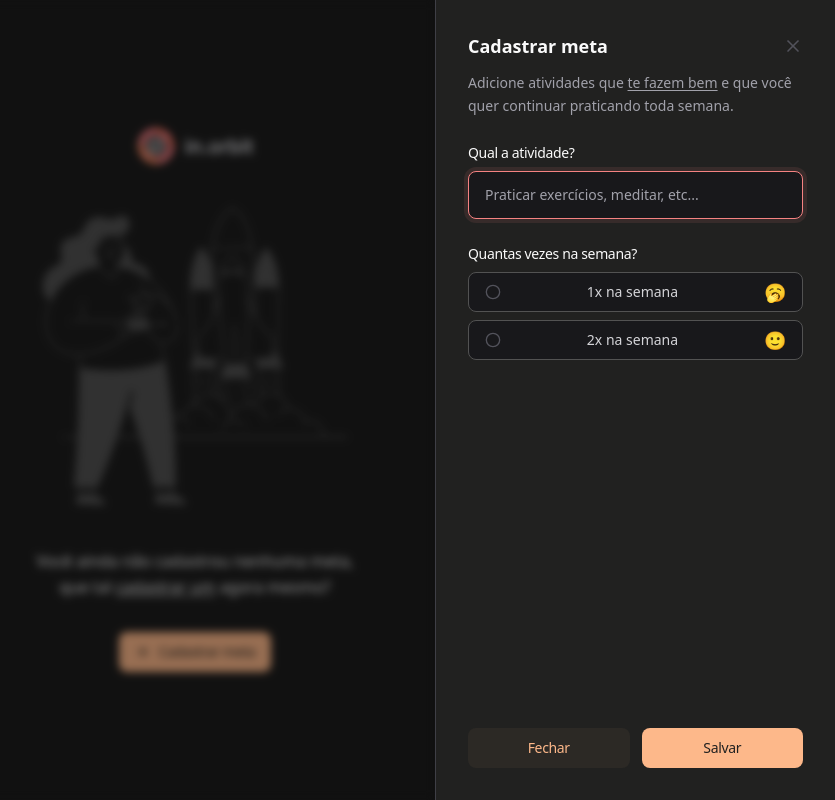
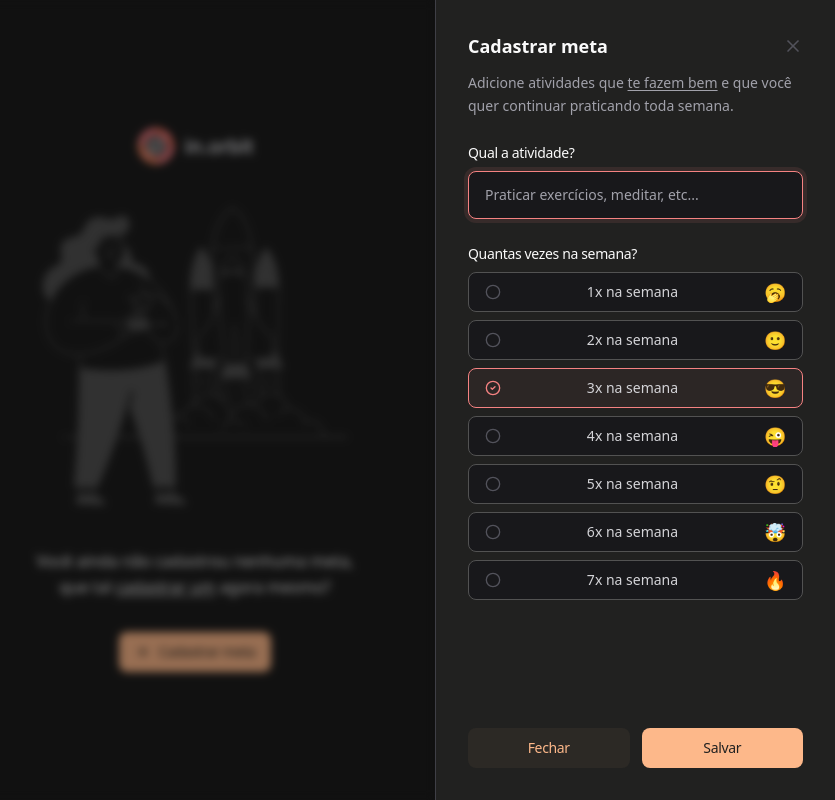
Before and after one commit to MarlonVictor/myOrbit, a React (Vite) app in the folder web/: page / in a window 1280 px wide. Both pictures are taken after a click on the button "Cadastrar meta". Shown: the whole page, without its empty margins (445-1280 px from the left). Built offline with nearby package versions, Linux system fonts and the light colour scheme; no server answers.

Commit message:
feat: implementando formulário de criação de novas metas

```diff
--- a/web/package.json
+++ b/web/package.json
@@ -10,6 +10,7 @@
     "preview": "vite preview"
   },
   "dependencies": {
+    "@hookform/resolvers": "^3.9.0",
     "@radix-ui/react-dialog": "^1.1.1",
     "@radix-ui/react-progress": "^1.1.0",
     "@radix-ui/react-radio-group": "^1.2.0",
@@ -18,8 +19,10 @@
     "lucide-react": "^0.441.0",
     "react": "^18.3.1",
     "react-dom": "^18.3.1",
+    "react-hook-form": "^7.53.0",
     "tailwind-merge": "^2.5.2",
-    "tailwind-variants": "^0.2.1"
+    "tailwind-variants": "^0.2.1",
+    "zod": "^3.23.8"
   },
   "devDependencies": {
     "@eslint/js": "^9.9.0",
--- a/web/src/components/create-goal.tsx
+++ b/web/src/components/create-goal.tsx
@@ -1,4 +1,8 @@
 import { X } from 'lucide-react'
+import { Controller, useForm } from 'react-hook-form'
+import { zodResolver } from '@hookform/resolvers/zod'
+import { z } from 'zod'
+
 import { Button } from './ui/button'
 import {
   DialogClose,
@@ -13,8 +17,43 @@
   RadioGroupIndicator,
   RadioGroupItem,
 } from './ui/radio-group'
+import { createGoals } from '../http/create-goal'
+import { useQueryClient } from '@tanstack/react-query'
+
+const createGoalSchema = z.object({
+  title: z.string().min(1, 'Informe a atividade que deseja praticar'),
+  desiredWeeklyFrequency: z.coerce.number().min(1).max(7),
+})
+
+type CreateGoalSchema = z.infer<typeof createGoalSchema>
 
 export function CreateGoal() {
+  const queryClient = useQueryClient()
+
+  const desiredWeeklyFrequencyIcon = ['🥱', '🙂', '😎', '😜', '🤨', '🤯', '🔥']
+
+  const {
+    register,
+    control,
+    handleSubmit,
+    formState: { errors },
+    reset,
+  } = useForm<CreateGoalSchema>({
+    resolver: zodResolver(createGoalSchema),
+  })
+
+  async function handleCreateGoal({
+    title,
+    desiredWeeklyFrequency,
+  }: CreateGoalSchema) {
+    await createGoals({ title, desiredWeeklyFrequency })
+
+    reset()
+
+    queryClient.invalidateQueries({ queryKey: ['pending-goals'] })
+    queryClient.invalidateQueries({ queryKey: ['summary'] })
+  }
+
   return (
     <DialogContent>
       <div className="h-full flex flex-col gap-6">
@@ -33,35 +72,46 @@
           </DialogDescription>
         </div>
 
-        <form className="flex-1 flex flex-col justify-between">
+        <form
+          onSubmit={handleSubmit(handleCreateGoal)}
+          className="flex-1 flex flex-col justify-between">
           <div className="flex flex-col gap-6">
             <div className="flex flex-col gap-2">
               <Label htmlFor="title">Qual a atividade?</Label>
               <Input
                 autoFocus
                 id="title"
-                placeholder="Praticar exercícios, meditar, etc..."></Input>
+                placeholder="Praticar exercícios, meditar, etc..."
+                {...register('title')}
+              />
+
+              {errors.title && (
+                <p className="text-sm text-red-400">{errors.title.message}</p>
+              )}
             </div>
 
             <div className="flex flex-col gap-2">
               <Label>Quantas vezes na semana?</Label>
-              <RadioGroup>
-                <RadioGroupItem value="1">
-                  <RadioGroupIndicator />
-                  <span className="text-zinc-300 text-sm font-medium leading-none">
-                    1x na semana
-                  </span>
-                  <span className="text-lg leading-none">🥱</span>
-                </RadioGroupItem>
-
-                <RadioGroupItem value="2">
-                  <RadioGroupIndicator />
-                  <span className="text-zinc-300 text-sm font-medium leading-none">
-                    2x na semana
-                  </span>
-                  <span className="text-lg leading-none">🙂</span>
-                </RadioGroupItem>
-              </RadioGroup>
+              <Controller
+                control={control}
+                name="desiredWeeklyFrequency"
+                defaultValue={3}
+                render={({ field }) => (
+                  <RadioGroup
+                    onValueChange={field.onChange}
+                    value={String(field.value)}>
+                    {desiredWeeklyFrequencyIcon.map((icon, index) => (
+                      <RadioGroupItem value={String(index + 1)}>
+                        <RadioGroupIndicator />
+                        <span className="text-zinc-300 text-sm font-medium leading-none">
+                          {index + 1}x na semana
+                        </span>
+                        <span className="text-lg leading-none">{icon}</span>
+                      </RadioGroupItem>
+                    ))}
+                  </RadioGroup>
+                )}
+              />
             </div>
           </div>
 
--- a/web/src/components/pending-goals.tsx
+++ b/web/src/components/pending-goals.tsx
@@ -17,7 +17,9 @@
 
   async function handleCompleteGoal(goalId: string) {
     await createGoalCompletion(goalId)
+
     queryClient.invalidateQueries({ queryKey: ['summary'] })
+    queryClient.invalidateQueries({ queryKey: ['pending-goals'] })
   }
 
   return (
--- /dev/null
+++ b/web/src/http/create-goal.ts
@@ -0,0 +1,16 @@
+type CreateGoalType ={
+  title: string,
+  desiredWeeklyFrequency: number
+}
+
+export async function createGoals({ title, desiredWeeklyFrequency }: CreateGoalType) {
+  await fetch('http://localhost:3333/goals', {
+    method: 'POST',
+    headers: {
+      'Content-Type': 'application/json',
+    },
+    body: JSON.stringify({
+      title, desiredWeeklyFrequency
+    }),
+  })
+}
```
Also changed, not shown: 1 other file (tests, documents, lock files or other folders).
